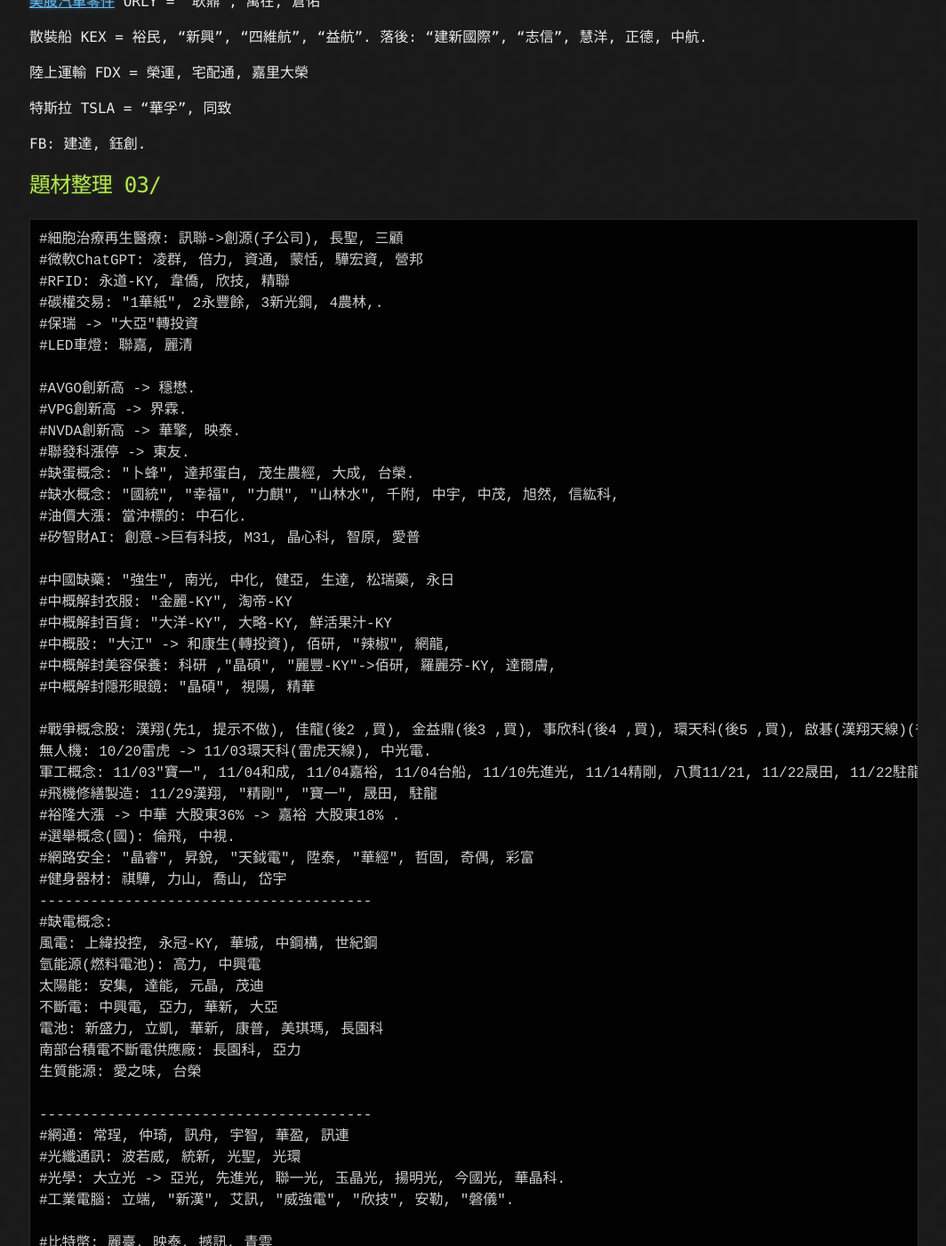
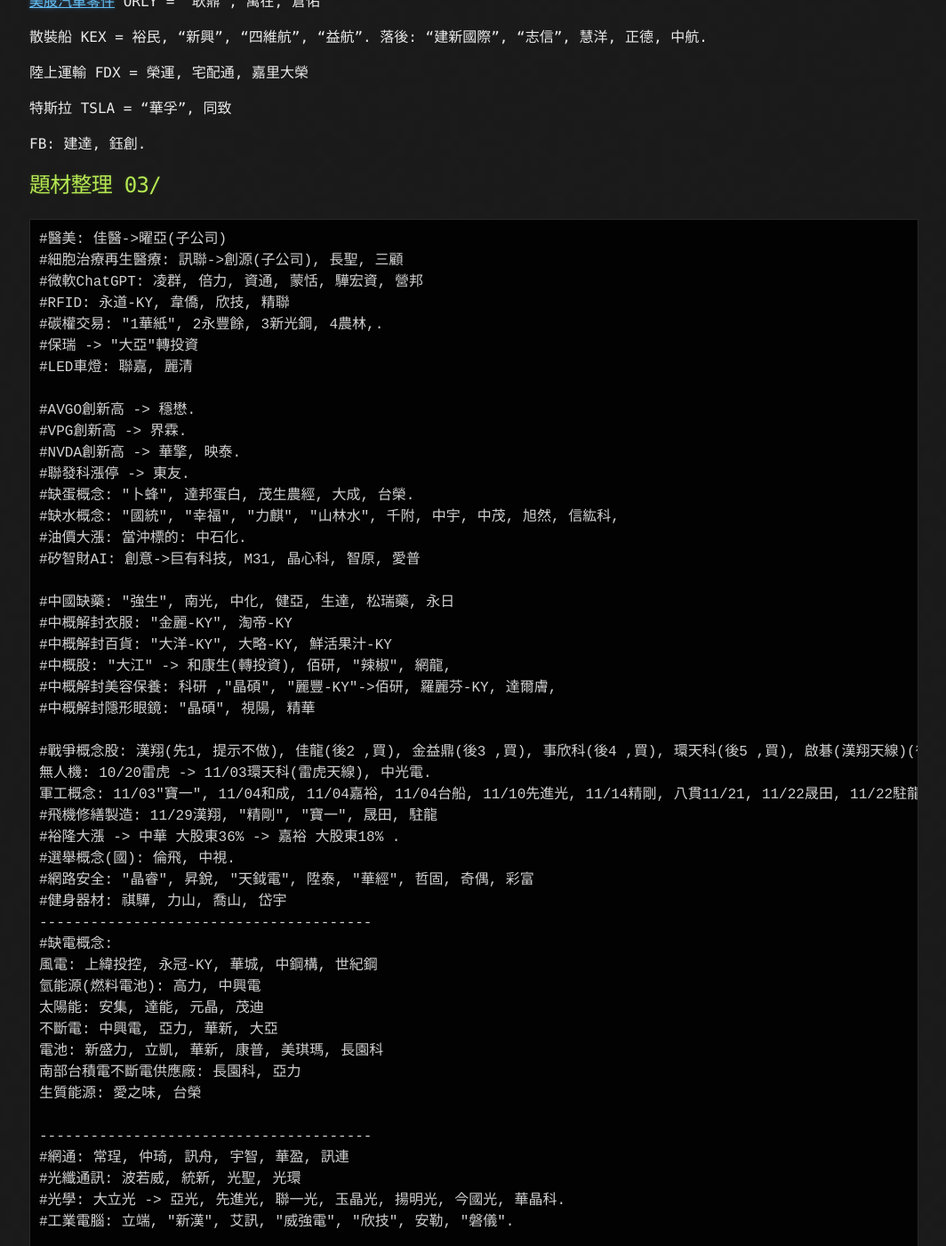
Before and after one commit to lepg5487/Stock_God, a Jekyll site: the page built from index.md, in a window 1280 px wide and 1400 px high, scrolled down 93415 px. Shown: the whole window at 89% size, without its empty margins (107-1171 px from the left). Built offline with Jekyll 4.4.1, drawn with Linux system fonts in a browser that asks for light colours; our own code applies the rules of GitHub Pages for plain Markdown files; some of the changed text lies outside the part shown.

Commit message:
Update index.md

````diff
--- a/index.md
+++ b/index.md
@@ -3803,6 +3803,7 @@
 
 ## 題材整理 03/
 ```
+#醫美: 佳醫->曜亞(子公司)
 #細胞治療再生醫療: 訊聯->創源(子公司), 長聖, 三顧
 #微軟ChatGPT: 凌群, 倍力, 資通, 蒙恬, 驊宏資, 營邦
 #RFID: 永道-KY, 韋僑, 欣技, 精聯
````
